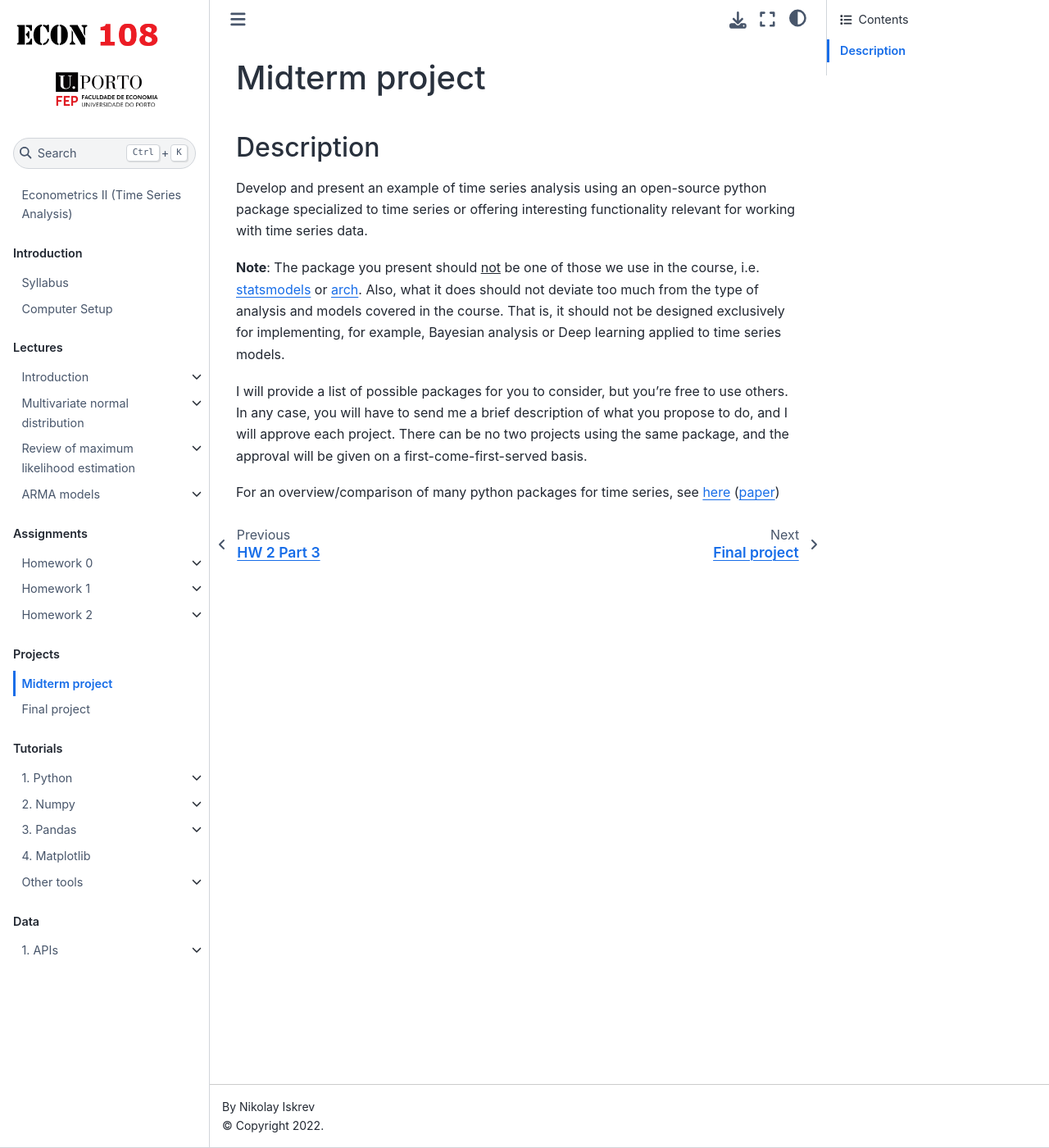
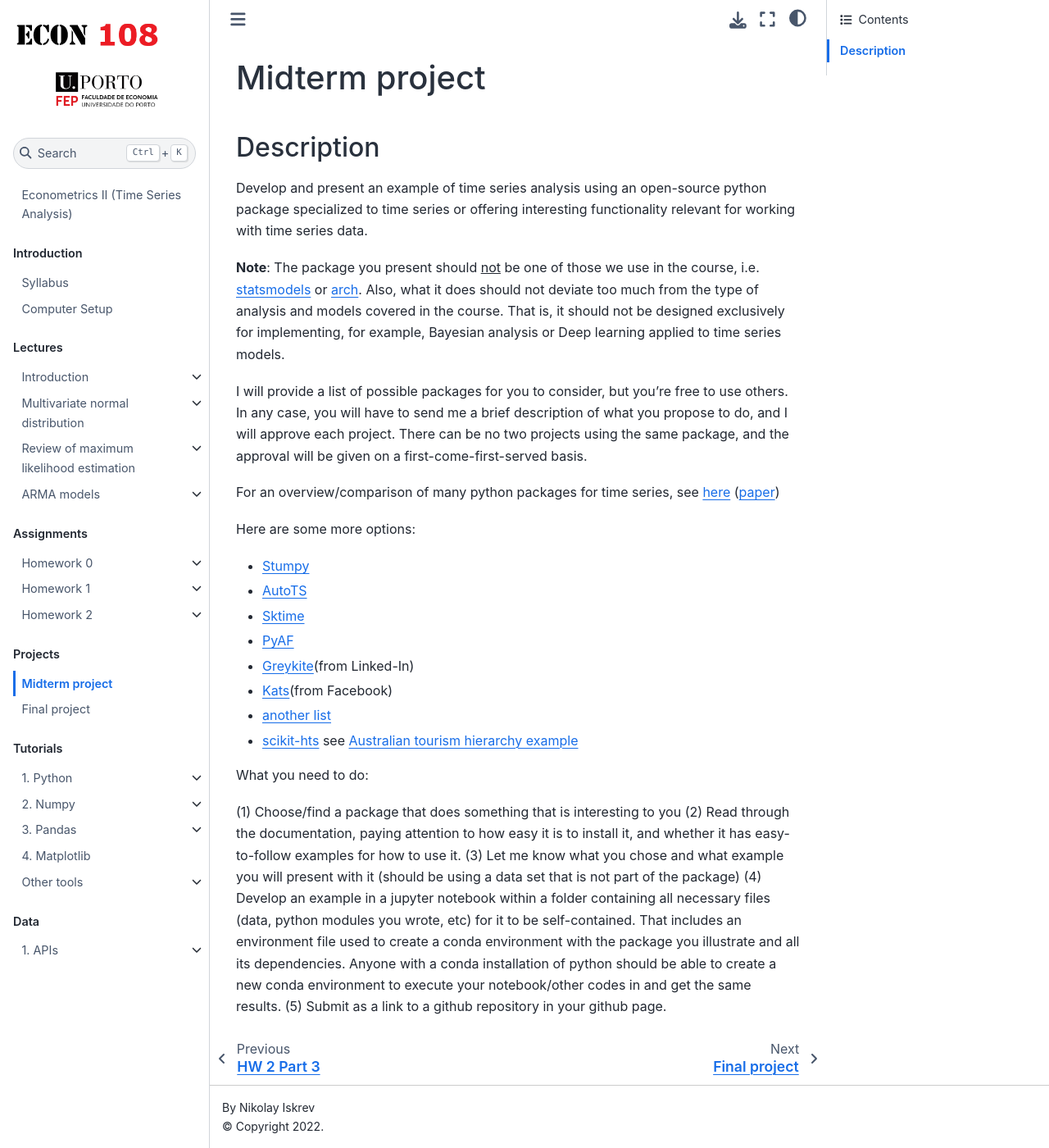
Before and after one commit to niskrev/PhDEcon108, a Jupyter Book: the page built from docs/04-Projects/01-Midterm/main.md, in a window 1280 px wide and 1400 px high. Shown: the whole window at 82% size. Built offline with Jupyter Book 1.0.4 settings and Sphinx 7.4.7 and the Sphinx Book theme 1.1.4, drawn with Linux system fonts in a browser that asks for light colours.

Commit message:
update midterm project readme

```diff
--- a/docs/04-Projects/01-Midterm/main.md
+++ b/docs/04-Projects/01-Midterm/main.md
@@ -9,13 +9,22 @@ I will provide a list of possible packages for you to consider, but you're free
 
 For an overview/comparison of many python packages for time series, see [here](https://siebert-julien.github.io/time-series-analysis-python/overview.html) ([paper](https://arxiv.org/abs/2104.07406))
 
-<!---
 
 Here are some more options:
+* [Stumpy](https://stumpy.readthedocs.io/en/latest/index.html)
 * [AutoTS](https://github.com/winedarksea/AutoTS)
 * [Sktime](https://www.sktime.org/en/stable/)
 * [PyAF](https://github.com/antoinecarme/pyaf)
 * [Greykite](https://linkedin.github.io/greykite/)(from Linked-In)
 * [Kats](https://github.com/facebookresearch/Kats)(from Facebook)
 * [another list](https://awesomeopensource.com/projects/python/time-series)
---->
+* [scikit-hts](https://scikit-hts.readthedocs.io/en/latest/) see [Australian tourism hierarchy example](https://otexts.com/fpp2/hts.html)
+
+
+What you need to do:
+
+(1) Choose/find a package that does something that is interesting to you
+(2) Read through the documentation, paying attention to how easy it is to install it, and whether it has easy-to-follow examples for how to use it.
+(3) Let me know what you chose and what example you will present with it (should be using a data set that is not part of the package)
+(4) Develop an example in a jupyter notebook within a folder containing all necessary files (data, python modules you wrote, etc) for it to be self-contained. That includes an environment file used to create a conda environment with the package you illustrate and all its dependencies. Anyone with a conda installation of python should be able to create a new conda environment to execute your notebook/other codes in and get the same results.
+(5) Submit as a link to a github repository in your github page.
```
